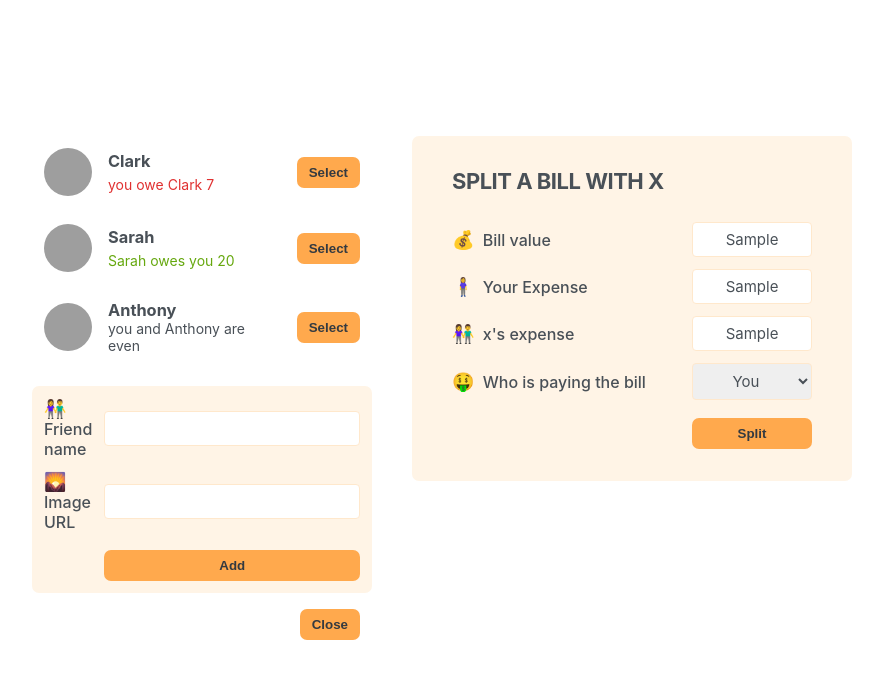
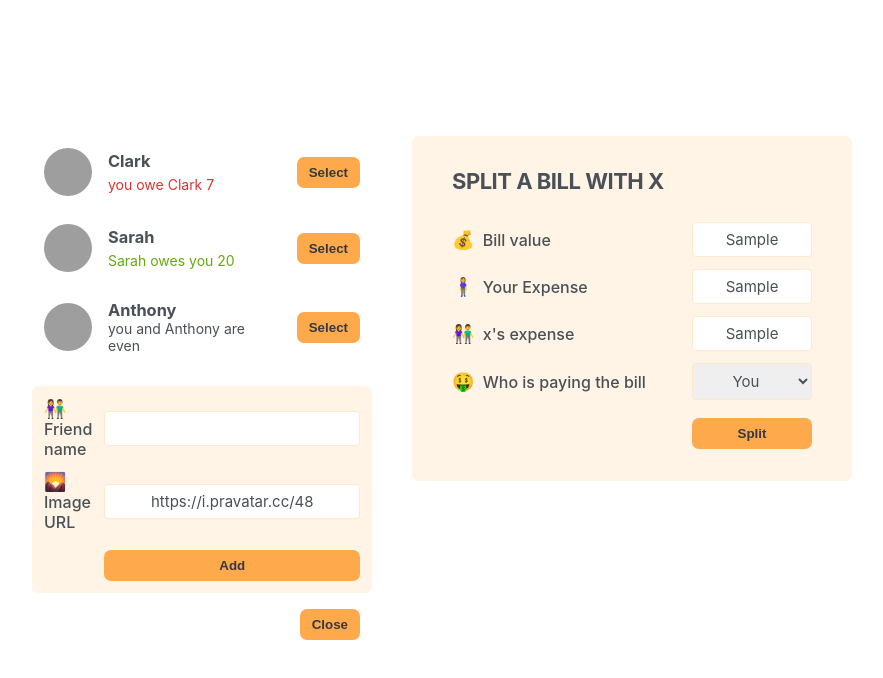
Before and after one commit to jacobrees/Eat-And-Split, a React (Create React App) app: page / in a window 1280 px wide. Both pictures are taken after typing "Sample", "Sample", "Sample" into the empty fields and a click on the button "Add Friend". Shown: the top 678 px of the page, without its empty margins (198-1081 px from the left). Built offline with nearby package versions, Linux system fonts and the light colour scheme; grey boxes are pictures that could not be loaded.

Commit message:
Add ability to add friends to list

```diff
--- a/src/App.js
+++ b/src/App.js
@@ -23,16 +23,21 @@
 
 function App() {
   const [showAddFriend, setShowAddFriend] = useState(false);
-
+  const [friends, setFriends] = useState(initialFriends);
   function handleShowAddFriend() {
     setShowAddFriend((showAddFriend) => !showAddFriend);
+  }
+
+  function handleAddFriend(friend) {
+    setFriends((friends) => [...friends, friend]);
+    setShowAddFriend(false);
   }
 
   return (
     <div className="app">
       <div className="sidebar">
-        <FriendsList />
-        {showAddFriend && <FormAddFriend />}
+        <FriendsList friends={friends} />
+        {showAddFriend && <FormAddFriend onAddFriend={handleAddFriend} />}
         <Button onClick={handleShowAddFriend}>
           {showAddFriend ? "Close" : "Add Friend"}
         </Button>
@@ -42,9 +47,7 @@
   );
 }
 
-function FriendsList() {
-  const friends = initialFriends;
-
+function FriendsList({ friends }) {
   return (
     <ul>
       {friends.map((friend) => (
@@ -84,14 +87,41 @@
   );
 }
 
-function FormAddFriend() {
+function FormAddFriend({ onAddFriend }) {
+  const [name, setName] = useState("");
+  const [image, setImage] = useState("https://i.pravatar.cc/48");
+
+  function handleSubmit(e) {
+    e.preventDefault();
+    if (!name || !image) return;
+    const id = crypto.randomUUID();
+    const newFriend = {
+      id,
+      name,
+      image: `${image}?=${id}`,
+      balance: 0,
+    };
+    onAddFriend(newFriend);
+
+    setName("");
+    setImage("https://i.pravatar.cc/48");
+  }
+
   return (
-    <form className="form-add-friend">
+    <form className="form-add-friend" onSubmit={handleSubmit}>
       <label>👫 Friend name</label>
-      <input type="text" />
+      <input
+        value={name}
+        onChange={(e) => setName(e.target.value)}
+        type="text"
+      />
 
       <label>🌄 Image URL</label>
-      <input type="text" />
+      <input
+        value={image}
+        onChange={(e) => setImage(e.target.value)}
+        type="text"
+      />
 
       <Button>Add</Button>
     </form>
```
